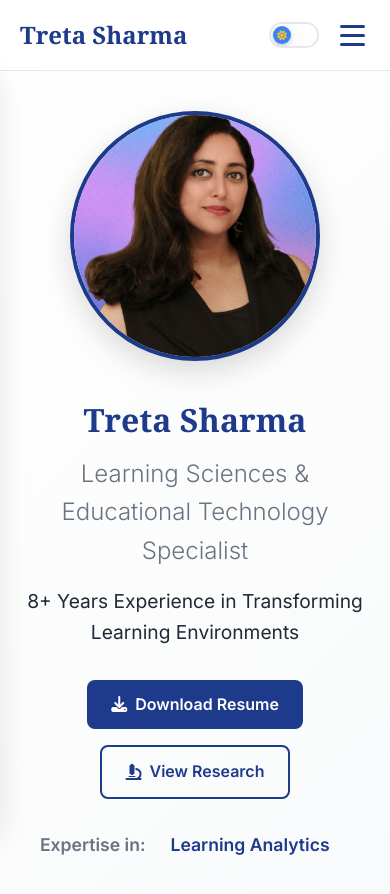
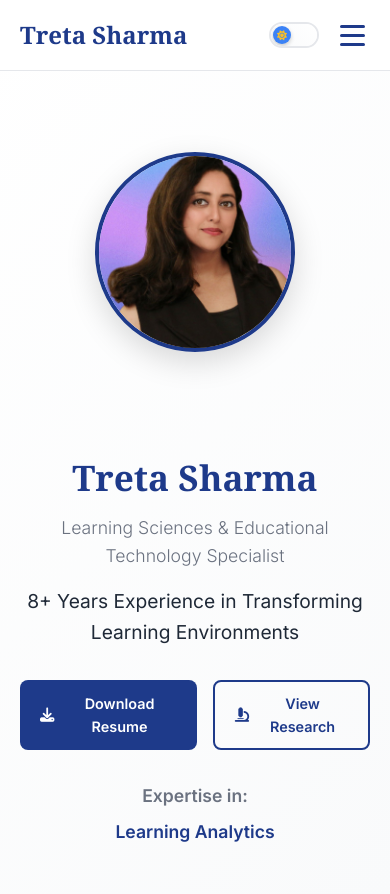
Before and after one commit to jatinkrmalik/tretasharma, a Jekyll site: the page built from index.html, in a window 390 px wide and 900 px high. Shown: the top 894 px of the window. Built offline with Jekyll 4.4.1, drawn with Linux system fonts in a browser that asks for light colours; some web fonts are replaced.

Commit message:
Fix: Improve mobile responsiveness and UI

```diff
--- a/assets/css/main.css
+++ b/assets/css/main.css
@@ -353,14 +353,15 @@
 }
 
 .rotating-text span {
-    position: absolute;
-    top: 0;
-    left: 0;
-    width: 100%;
-    opacity: 0;
-    animation: rotate-text 24s infinite;
-    white-space: nowrap;
-    transition: opacity 0.3s ease, transform 0.3s ease;
+    position: absolute;   /* Revert to absolute for proper animation layering */
+    left: 0;            /* Align to the left of the parent .rotating-text */
+    width: 100%;        /* Make span take full width of .rotating-text */
+    text-align: center; /* Center the text content within the span */
+    white-space: normal; /* Allow text to wrap if very long */
+    top: 0;             /* Align to the top of the parent */
+    opacity: 0; /* Add back initial opacity for animation */
+    animation: rotate-text 24s infinite; /* Add back animation property */
+    /* display: inline-block; is removed as position:absolute handles its layout context */
 }
 
 .rotating-text span:nth-child(1) { animation-delay: 0s; }
@@ -1425,7 +1426,249 @@
     }
 }
 
-/* Print accessibility */
+/* Responsive Design */
+@media (max-width: 768px) {
+    .nav-menu {
+        display: none;
+        flex-direction: column;
+        width: 100%;
+        position: absolute;
+        top: 70px;
+        left: 0;
+        background: var(--nav-background);
+        border-top: 1px solid var(--border-color);
+        padding: 1rem 0;
+    }
+
+    .nav-menu.active {
+        display: flex;
+    }
+
+    .theme-toggle-wrapper {
+        margin-left: auto; /* Push theme toggle (and subsequent nav-toggle) to the right */
+    }
+
+    .nav-link {
+        padding: 0.75rem 1.5rem;
+        text-align: center;
+    }
+
+    .nav-link:hover::after {
+        width: 0; /* Disable underline hover effect on mobile menu */
+    }
+
+    .nav-toggle {
+        display: flex;
+    }
+
+    .hero-content {
+        grid-template-columns: 1fr;
+        text-align: center;
+    }
+
+    .hero-image {
+        margin-bottom: 2rem;
+    }
+
+    .profile-img {
+        width: 200px;
+        height: 200px;
+    }
+
+    .hero-title {
+        font-size: 2.8rem;
+    }
+
+    .hero-subtitle {
+        font-size: 1.3rem;
+    }
+
+    .hero-buttons {
+        justify-content: center;
+    }
+
+    .expertise-animation {
+        text-align: center; /* Center the "Expertise in:" text */
+    }
+
+    .expertise-animation .animated-text,
+    .expertise-animation .rotating-text {
+        display: block; /* Make "Expertise in:" and rotating text stack */
+        text-align: center;
+    }
+
+    .expertise-animation .rotating-text {
+        margin-top: 0.5rem; /* Add some space above the rotating text */
+        min-width: unset; /* Allow it to take natural width */
+        height: auto; /* Adjust height for multiple lines if text wraps */
+        position: relative; /* Ensure this is set for absolute children, though it should inherit from desktop */
+    }
+
+    .rotating-text span {
+        position: absolute;   /* Revert to absolute for proper animation layering */
+        left: 0;            /* Align to the left of the parent .rotating-text */
+        width: 100%;        /* Make span take full width of .rotating-text */
+        text-align: center; /* Center the text content within the span */
+        white-space: normal; /* Allow text to wrap if very long */
+        top: 0;             /* Align to the top of the parent */
+        opacity: 0; /* Add back initial opacity for animation */
+        animation: rotate-text 24s infinite; /* Add back animation property */
+        /* display: inline-block; is removed as position:absolute handles its layout context */
+    }
+
+    .section-title {
+        font-size: 2rem;
+    }
+
+    /* Timeline adjustments for mobile */
+    .timeline::before {
+        left: 20px; /* Move the line to the left */
+    }
+
+    .timeline-item {
+        width: calc(100% - 20px); /* Full width minus some padding */
+        left: 0 !important; /* Override inline styles from desktop */
+        padding-left: 40px; /* Space for the marker */
+        text-align: left !important;
+        margin-bottom: 2rem;
+    }
+
+    .timeline-item:nth-child(even) {
+        left: 0 !important; /* Ensure even items are also on the left */
+    }
+
+    .timeline-marker {
+        left: 10px; /* Position marker on the new timeline axis */
+        right: auto !important; /* Override desktop positioning */
+    }
+
+    .timeline-item:nth-child(odd) .timeline-marker,
+    .timeline-item:nth-child(even) .timeline-marker {
+        left: 10px; /* Consistent marker position */
+        right: auto;
+    }
+
+    /* Education Grid adjustments for mobile */
+    .education-grid {
+        grid-template-columns: 1fr; /* Stack tiles vertically */
+        gap: 1.5rem;
+    }
+
+    .education-tile {
+        flex-direction: column; /* Stack logo and details vertically */
+        align-items: center; /* Center items in the tile */
+        padding: 1.5rem;
+        text-align: center;
+    }
+
+    .university-logo {
+        margin-bottom: 1rem;
+    }
+
+    .logo-placeholder {
+        width: 70px;
+        height: 70px;
+    }
+
+    .education-details {
+        align-items: center; /* Center text details */
+    }
+
+    .education-details h3, .education-details h4 {
+        text-align: center;
+    }
+
+    .year {
+        margin-left: auto;
+        margin-right: auto;
+    }
+
+    .education-highlights p {
+        padding-left: 0;
+        text-align: center;
+    }
+
+    .education-highlights p::before {
+        display: none; /* Hide bullet points if centered text looks odd */
+    }
+
+    .projects-grid {
+        grid-template-columns: 1fr;
+    }
+
+    .metrics-grid {
+        grid-template-columns: 1fr;
+    }
+
+    .contact-grid {
+        grid-template-columns: 1fr;
+    }
+
+    .footer-content {
+        grid-template-columns: 1fr; /* Stack footer sections */
+        text-align: center; /* Center align content within footer sections */
+    }
+
+    .footer-section {
+      text-align: center; /* Ensure all footer sections are center-aligned */
+      margin-bottom: 1.5rem; /* Add some space between stacked sections */
+    }
+
+    .footer-section:last-child {
+        text-align: center; /* Ensure last child is also centered */
+    }
+
+    .social-links {
+        justify-content: center; /* Center social media icons */
+    }
+
+    /* Certifications Grid adjustments for mobile */
+    .certifications-grid {
+        grid-template-columns: 1fr; /* Stack certification cards vertically */
+        gap: 1.5rem;
+    }
+}
+
+@media (max-width: 480px) {
+    .hero-title {
+        font-size: 2.2rem;
+    }
+
+    .hero-subtitle {
+        font-size: 1.1rem;
+    }
+
+    .btn {
+        padding: 10px 20px;
+        font-size: 0.9rem;
+    }
+
+    .section-title {
+        font-size: 1.8rem;
+    }
+
+    .timeline-content {
+        padding: 1.5rem;
+    }
+
+    .education-tile {
+        padding: 1rem;
+    }
+
+    .project-content {
+        padding: 1rem;
+    }
+
+    .metric-card {
+        padding: 1.5rem 1rem;
+    }
+
+    .metric-number {
+        font-size: 2.5rem;
+    }
+}
+
+/* Print Styles */
 @media print {
     .sr-only {
         position: static;
@@ -1439,271 +1682,6 @@
     }
 }
 
-/* Responsive Design */
-@media (max-width: 992px) {
-    .nav-container {
-        position: relative;
-        display: flex;
-        justify-content: space-between;
-        align-items: center;
-        height: 70px;
-    }
-
-    .nav-brand {
-        flex: 1;
-    }
-
-    .theme-toggle-wrapper {
-        display: flex;
-        align-items: center;
-        margin-right: 1rem;
-        order: 1;
-    }
-
-    .nav-toggle {
-        display: flex;
-        flex-direction: column;
-        cursor: pointer;
-        order: 2;
-    }
-
-    .nav-menu {
-        position: fixed;
-        left: -100%;
-        top: 70px;
-        flex-direction: column;
-        background-color: var(--nav-background);
-        width: 100%;
-        text-align: center;
-        transition: var(--transition-medium);
-        box-shadow: 0 10px 27px var(--shadow-light);
-        padding: 2rem 0;
-        z-index: 999;
-        backdrop-filter: blur(10px);
-    }
-
-    .nav-menu.active {
-        left: 0;
-    }
-
-    .nav-toggle.active .bar:nth-child(2) {
-        opacity: 0;
-    }
-
-    .nav-toggle.active .bar:nth-child(1) {
-        transform: translateY(6px) rotate(45deg);
-    }
-
-    .nav-toggle.active .bar:nth-child(3) {
-        transform: translateY(-6px) rotate(-45deg);
-    }
-
-    .nav-link {
-        color: var(--text-primary);
-        padding: 1rem 0;
-        display: block;
-        border-bottom: 1px solid var(--border-color);
-    }
-
-    .nav-link:last-child {
-        border-bottom: none;
-    }
-
-    .hero-content {
-        grid-template-columns: 1fr;
-        text-align: center;
-        gap: 2rem;
-    }
-
-    .hero-title {
-        font-size: 2.5rem;
-    }
-
-    .hero-buttons {
-        justify-content: center;
-        flex-wrap: wrap;
-    }
-
-    .section-title {
-        font-size: 2rem;
-    }
-
-    .timeline::before {
-        left: 30px;
-    }
-
-    .timeline-item {
-        width: calc(100% - 80px);
-        left: 80px !important;
-        text-align: left !important;
-    }
-
-    .timeline-marker {
-        left: 20px !important;
-    }
-
-    .contact-content {
-        grid-template-columns: 1fr;
-        gap: 2rem;
-    }
-
-    .contact-grid {
-        grid-template-columns: 1fr;
-        grid-template-rows: auto;
-    }
-
-    .certifications-grid {
-        grid-template-columns: 1fr;
-        grid-template-rows: auto;
-    }
-
-    .skills-grid {
-        grid-template-columns: 1fr;
-    }
-
-    /* Education Grid Mobile */
-    .education-grid {
-        grid-template-columns: 1fr;
-        gap: 1.5rem;
-        padding: 1.5rem 0;
-    }
-
-    .education-tile {
-        flex-direction: column;
-        text-align: center;
-        padding: 2rem 1.5rem;
-        gap: 1.5rem;
-    }
-
-    .university-logo {
-        align-self: center;
-    }
-
-    .logo-placeholder {
-        width: 70px;
-        height: 70px;
-    }
-
-    .education-details h3 {
-        font-size: 1.2rem;
-    }
-
-    .education-details h4 {
-        font-size: 0.9rem;
-    }
-
-    .projects-grid {
-        grid-template-columns: 1fr;
-    }
-
-    .metrics-grid {
-        grid-template-columns: repeat(2, 1fr);
-    }
-
-    .footer-content {
-        grid-template-columns: 1fr;
-        text-align: center;
-        gap: 2.5rem;
-    }
-
-    .footer-section:last-child {
-        text-align: center;
-    }
-
-    .footer-section {
-        margin-bottom: 1.5rem;
-    }
-
-    .social-links {
-        justify-content: center;
-        margin: 1.5rem auto 0;
-        max-width: 240px;
-    }
-}
-
-@media (max-width: 480px) {
-    .container {
-        padding: 0 15px;
-    }
-
-    .hero-title {
-        font-size: 2rem;
-    }
-
-    .section-title {
-        font-size: 1.8rem;
-    }
-
-    .timeline-content {
-        padding: 1.5rem;
-    }
-
-    .metric-number {
-        font-size: 2rem;
-    }
-
-    .metrics-grid {
-        grid-template-columns: 1fr;
-    }
-
-    .modal-content {
-        margin: 10% auto;
-        padding: 1.5rem;
-        width: 95%;
-    }
-
-    /* Education Grid Extra Small Screens */
-    .education-grid {
-        grid-template-columns: 1fr;
-        gap: 1rem;
-        padding: 1rem 0;
-    }
-
-    .education-tile {
-        padding: 1.5rem 1rem;
-        gap: 1rem;
-    }
-
-    .logo-placeholder {
-        width: 60px;
-        height: 60px;
-    }
-
-    .education-details h3 {
-        font-size: 1.1rem;
-    }
-
-    .education-details h4 {
-        font-size: 0.85rem;
-    }
-
-    .education-highlights p {
-        font-size: 0.8rem;
-    }
-
-    .contact-grid {
-        grid-template-columns: 1fr;
-        gap: 1rem;
-    }
-
-    .certifications-grid {
-        grid-template-columns: 1fr;
-        gap: 1rem;
-    }
-
-    .social-links {
-        gap: 0.8rem;
-        flex-wrap: wrap;
-        justify-content: center;
-    }
-
-    .social-links a {
-        width: 44px;
-        height: 44px;
-        font-size: 1.1rem;
-    }
-}
-
 /* Animations */
 @keyframes fadeInUp {
     from {
@@ -1740,25 +1718,6 @@
     outline-offset: 2px;
 }
 
-/* Screen Reader Only Content */
-.sr-only {
-    position: absolute;
-    width: 1px;
-    height: 1px;
-    padding: 0;
-    margin: -1px;
-    overflow: hidden;
-    clip: rect(0, 0, 0, 0);
-    white-space: nowrap;
-}
-
-/* Smooth Scrolling Enhancement */
-@media (prefers-reduced-motion: no-preference) {
-    html {
-        scroll-behavior: smooth;
-    }
-}
-
 /* High Contrast Mode Support */
 @media (prefers-contrast: high) {
     :root {
```
